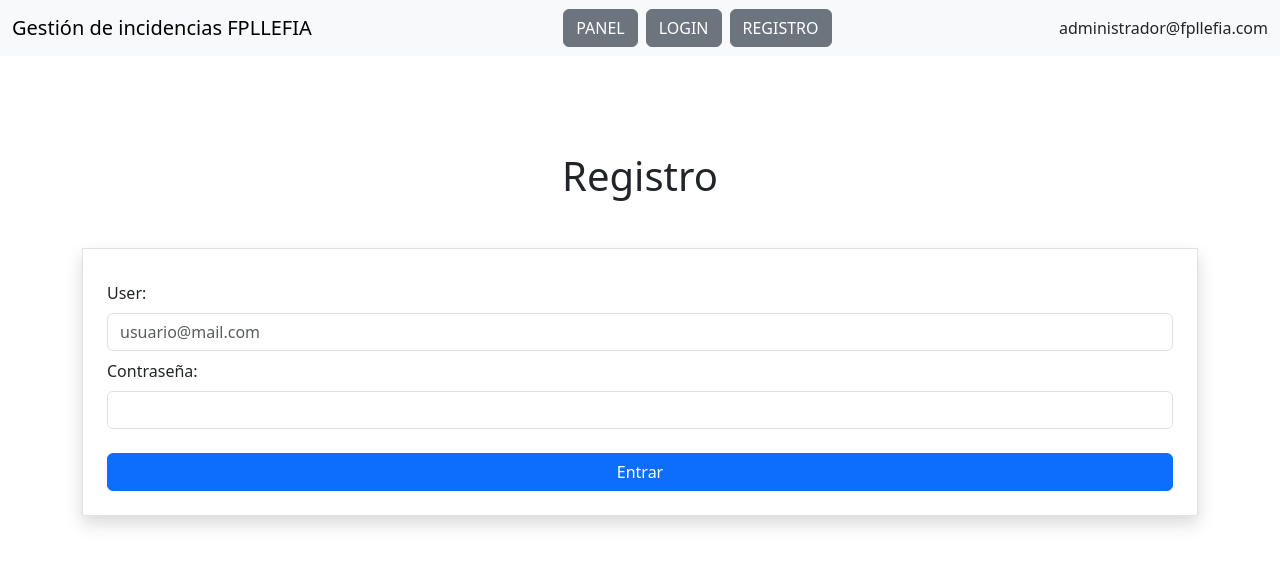
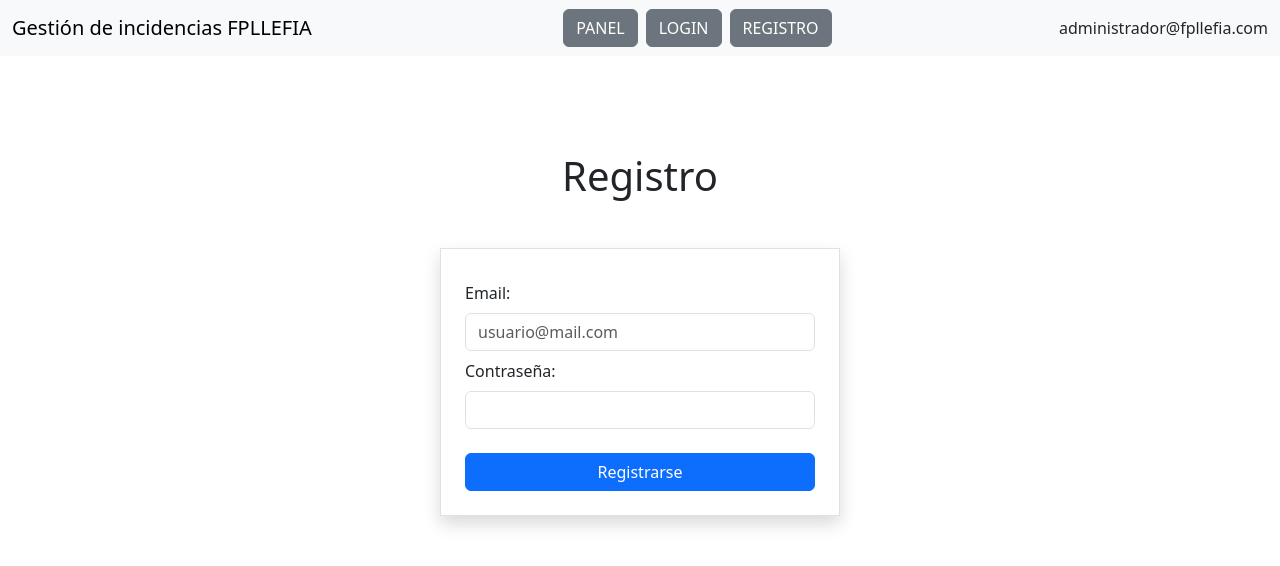
Before and after one commit to saezeric/saezEric_gestionIncidencias, a React (Vite) app: page /registro in a window 1280 px wide. Shown: the top 566 px of the page. Built offline with nearby package versions, Linux system fonts and the light colour scheme.

Commit message:
Historia 3.1: Formulari de Registre

```diff
--- a/src/vistas/Registro.jsx
+++ b/src/vistas/Registro.jsx
@@ -1,39 +1,96 @@
-import React from "react";
+import React, { useState } from "react";
+import { useNavigate } from "react-router-dom";
 
 export function Registro() {
+  const navigate = useNavigate();
+  const [usuario, setUsuario] = useState({
+    email: "",
+    password: "",
+  });
+
+  const handleChange = (e) => {
+    setUsuario({ ...usuario, [e.target.name]: e.target.value });
+  };
+
+  const handleSubmit = (e) => {
+    e.preventDefault();
+
+    let usuariosGuardados =
+      JSON.parse(localStorage.getItem("dades_usuaris")) || [];
+
+    // Verificar si el email ya existe
+    for (let i = 0; i < usuariosGuardados.length; i++) {
+      if (usuariosGuardados[i].email === usuario.email) {
+        alert("Este email ya está registrado.");
+        return;
+      }
+    }
+
+    // Obtener el último ID utilizado y sumarle 1
+    let nuevoId = 1;
+    if (usuariosGuardados.length > 0) {
+      const ultimoUsuario = usuariosGuardados[usuariosGuardados.length - 1];
+      nuevoId = ultimoUsuario.id + 1;
+    }
+
+    // Crear nuevo usuario
+    const nuevoUsuario = {
+      id: nuevoId,
+      nombre: usuario.email.split("@")[0],
+      email: usuario.email,
+      contraseña: usuario.password,
+      rol: "estandar",
+    };
+
+    // Guardar el nuevo usuario
+    usuariosGuardados.push(nuevoUsuario);
+    localStorage.setItem("dades_usuaris", JSON.stringify(usuariosGuardados));
+
+    alert("Registro exitoso, ahora puedes iniciar sesión.");
+    navigate("/login");
+  };
+
   return (
-    <>
     <main className="container mt-5">
       <div className="pt-5">
         <h1 className="w-100 text-center">Registro</h1>
         <form
-            action=""
-            className="form p-4 border shadow bordered mt-5 mx-auto"
-            style={{ width: "400px;" }}
+          onSubmit={handleSubmit}
+          className="form p-4 border shadow mt-5 mx-auto"
+          style={{ width: "400px" }}
         >
           <label htmlFor="email" className="mt-2 form-label">
-              User:{" "}
+            Email:{" "}
           </label>
           <input
-              type="text"
+            id="email"
+            name="email"
+            type="email"
             className="form-control"
             placeholder="usuario@mail.com"
+            value={usuario.email}
+            onChange={handleChange}
+            required
           />
 
-            <label htmlFor="pass" className="mt-2 form-label">
+          <label htmlFor="password" className="mt-2 form-label">
             Contraseña:{" "}
           </label>
-            <input type="text" className="form-control" />
+          <input
+            id="password"
+            name="password"
+            type="password"
+            className="form-control"
+            value={usuario.password}
+            onChange={handleChange}
+            required
+          />
 
-            <input
-              type="text"
-              className="mt-4 w-100 btn btn-primary"
-              defaultValue="Entrar"
-              id="enviar"
-            />
+          <button type="submit" className="mt-4 w-100 btn btn-primary">
+            Registrarse
+          </button>
         </form>
       </div>
     </main>
-    </>
   );
 }
```
Lines whose indentation alone changed are shown as unchanged.
